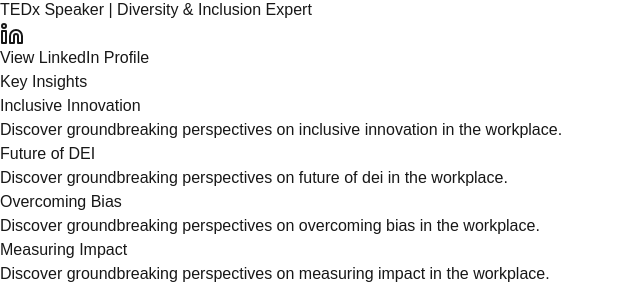
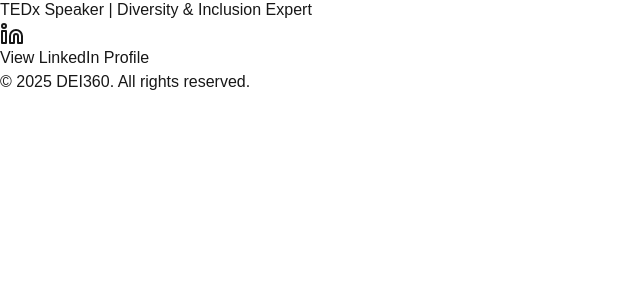
Before and after one commit to Hemit99123/teri-landing-page, a Next.js app: page /paolo-gaudiano in a window 1280 px wide. Shown: the part 525-814 px from the top of the page, without its empty margins (0-640 px from the left). Built offline with nearby package versions, Linux system fonts and the light colour scheme.

Commit message:
added full video

```diff
--- a/src/app/paolo-gaudiano/page.tsx
+++ b/src/app/paolo-gaudiano/page.tsx
@@ -67,7 +67,7 @@ export default function InterviewPageFinal() {
 
       <main className="container mx-auto px-4 py-16">
         <div className="grid md:grid-cols-3 gap-12 mb-16">
-          <div className="col-span-2">
+          <div className="col-span-full">
             <div
               className="relative aspect-video mb-8"
               onMouseEnter={() => setShowControls(true)}
@@ -146,22 +146,6 @@ export default function InterviewPageFinal() {
             </div>
           </div>
 
-          <div className="space-y-8">
-            <h2 className="text-3xl font-bold mb-6 relative">
-              Key Insights
-              <span className="absolute bottom-0 left-0 w-1/3 h-1 bg-white"></span>
-            </h2>
-            {["Inclusive Innovation", "Future of DEI", "Overcoming Bias", "Measuring Impact"].map((insight, index) => (
-              <div key={index} className="group">
-                <h3 className="text-xl font-semibold mb-2 transition-transform transform group-hover:translate-x-2">
-                  {insight}
-                </h3>
-                <p className="text-gray-400">
-                  Discover groundbreaking perspectives on {insight.toLowerCase()} in the workplace.
-                </p>
-              </div>
-            ))}
-          </div>
         </div>
       </main>
 
```
